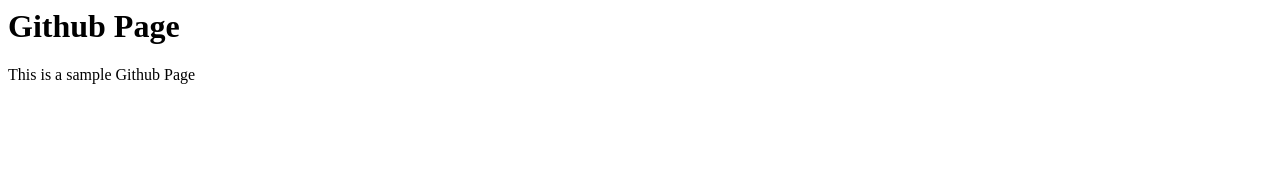
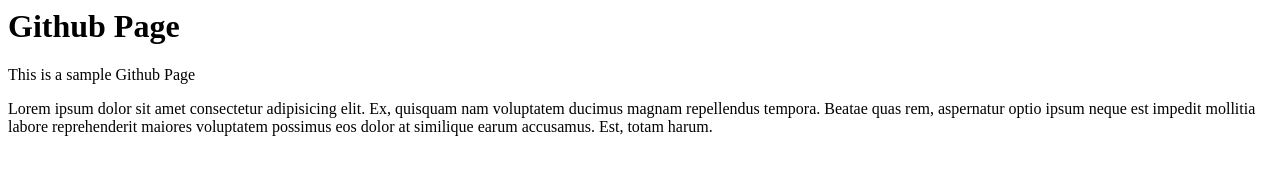
Before and after one commit to junreycloudstrife/junreycloudstrife.github.io, a plain HTML site: page index.html in a window 1280 px wide. Drawn offline with Linux system fonts and the light colour scheme.

Commit message:
Added a paragraph of random text

```diff
--- a/index.html
+++ b/index.html
@@ -7,5 +7,6 @@
 <body>
     <h1>Github Page</h1>
     <p>This is a sample Github Page</p>
+    <p>Lorem ipsum dolor sit amet consectetur adipisicing elit. Ex, quisquam nam voluptatem ducimus magnam repellendus tempora. Beatae quas rem, aspernatur optio ipsum neque est impedit mollitia labore reprehenderit maiores voluptatem possimus eos dolor at similique earum accusamus. Est, totam harum.</p>
 </body>
 </html>
```
